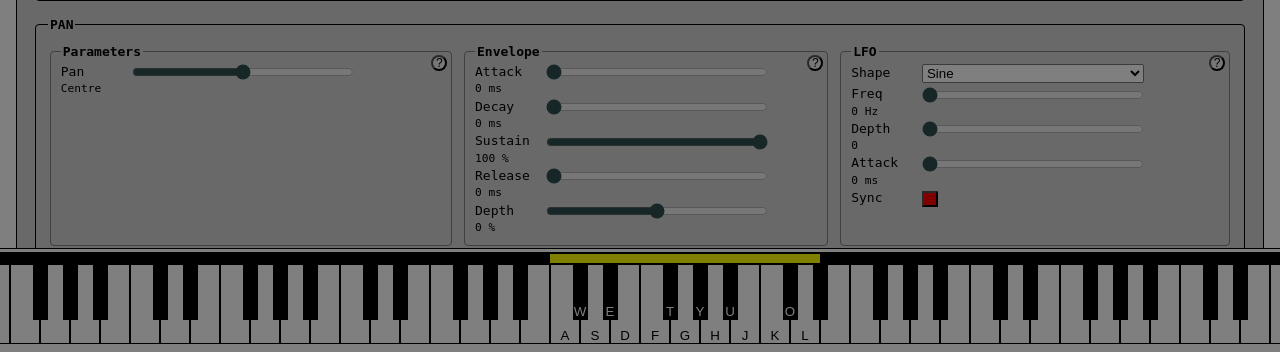
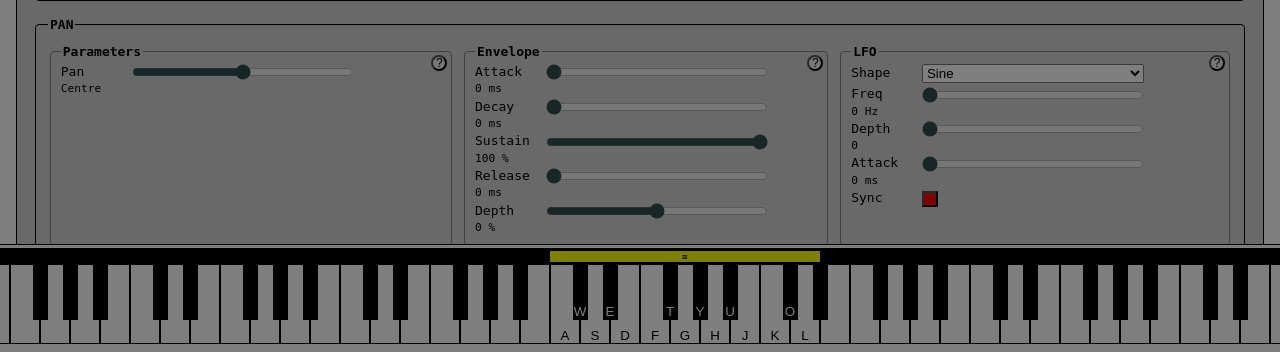
Before and after one commit to CalumRaine/Synth, a PHP site: page / in a window 1280 px wide. Shown: the part 800-1152 px from the top of the page. Run offline with PHP 8.4, Linux system fonts and the light colour scheme.

Commit message:
Improve handle appearance

```diff
--- a/keyboard/keyboard.css
+++ b/keyboard/keyboard.css
@@ -7,6 +7,7 @@ div[is="keyboard-controller"] {
 	background-color: white;
 	border-top: 1px solid black;
 	padding: 0.2rem 0rem 0.5rem 0rem;
+	user-select: none;
 
 	/* Prevent browser zooming on double click */
 	touch-action: manipulation;
@@ -16,8 +17,7 @@ div[is="keyboard-controller"] {
 		display: flex;
 		flex-direction: column;
 		justify-content: center;
-		width: 100%;
-		height: 1vh;
+		height: 1rem;
 		background-color: black;
 		cursor: grab;
 	}
@@ -27,7 +27,8 @@ div[is="keyboard-controller"] {
 	}
 
 	div[is="qwerty-handle"] {
-		height: 80%;
+		text-align: center;
+		font-size: 0.6rem;
 		background-color: yellow;
 	}
 
--- a/keyboard/keyboardHandle.js
+++ b/keyboard/keyboardHandle.js
@@ -26,6 +26,7 @@ class QwertyHandle extends HTMLDivElement {
 	constructor(){
 		super();
 		super.setAttribute("is", "qwerty-handle");
+		this.innerHTML = "&equiv;"
 	}
 
 	get MarginLeft(){
```
